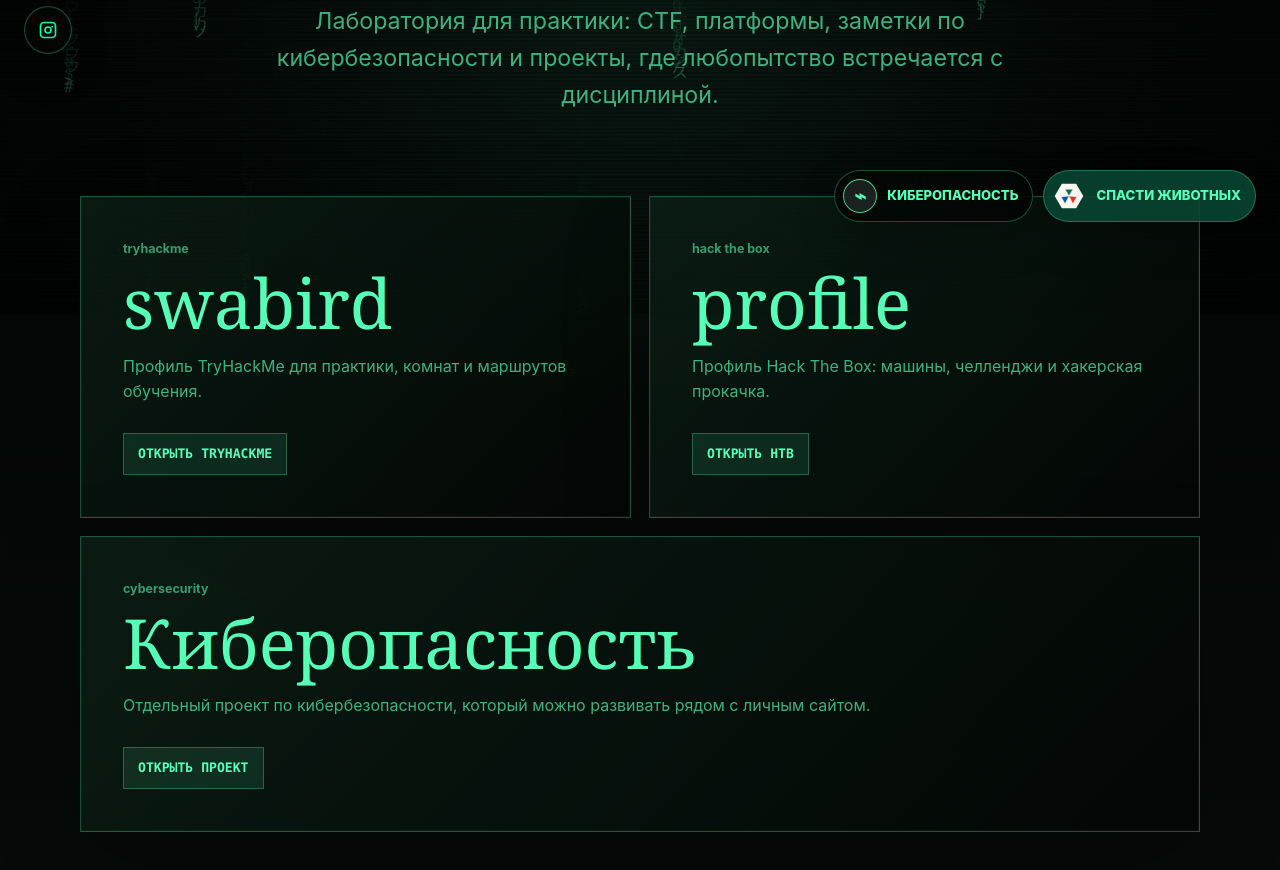
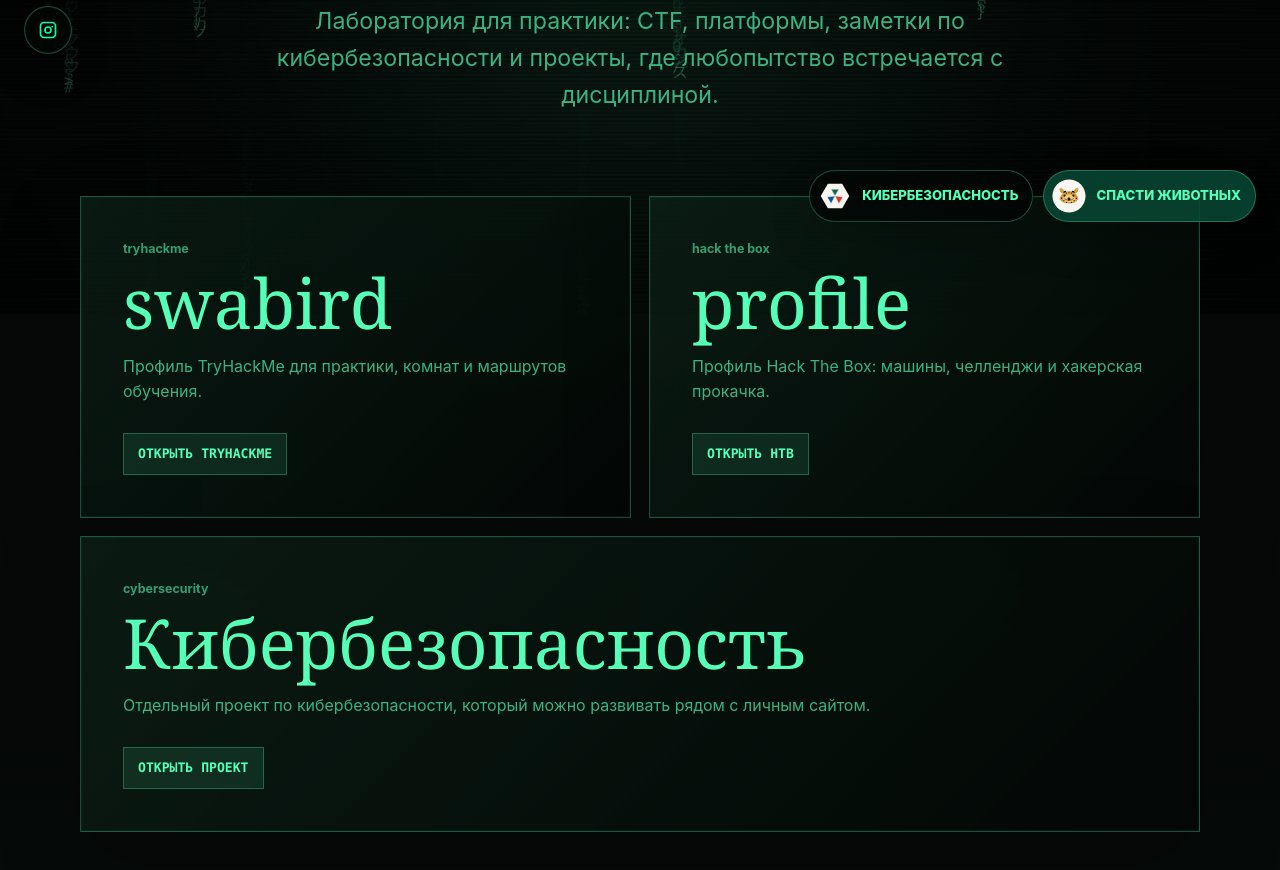
Before and after one commit to swabird/stihi-kartiny-pesni-rasskazy, a plain HTML site: page lab.html in a window 1280 px wide. Shown: the part 486-1356 px from the top of the page. Drawn offline with Linux system fonts and the light colour scheme.

Commit message:
Update corner links for cybersecurity and animals

```diff
--- a/lab.html
+++ b/lab.html
@@ -25,11 +25,11 @@
     </header>
     <div class="corner-links" aria-label="Быстрые ссылки">
       <a class="corner-link cyber-link" href="https://rai-next-nine.vercel.app/" target="_blank" rel="noopener">
-        <span class="corner-icon">⌁</span>
-        <span>Киберопасность</span>
+        <img src="assets/animal-rescue-logo.svg" alt="" />
+        <span>Кибербезопасность</span>
       </a>
-      <a class="corner-link donation-corner" href="https://pay.cloudtips.ru/p/5585456c" target="_blank" rel="noopener">
-        <img src="assets/animal-rescue-logo.svg" alt="" />
+      <a class="corner-link donation-corner" href="https://swabird.github.io/DISAPEARING/?lang=ru" target="_blank" rel="noopener">
+        <img src="assets/leopard-rescue-logo.svg" alt="" />
         <span>Спасти животных</span>
       </a>
     </div>
@@ -72,7 +72,7 @@
         </article>
         <article class="terminal-panel wide-panel">
           <p class="date">cybersecurity</p>
-          <h2>Киберопасность</h2>
+          <h2>Кибербезопасность</h2>
           <p>Отдельный проект по кибербезопасности, который можно развивать рядом с личным сайтом.</p>
           <a href="https://rai-next-nine.vercel.app/" target="_blank" rel="noopener">Открыть проект</a>
         </article>
```
Also changed, not shown: contact.html (+4 -4 lines), index.html (+5 -5 lines), proof.html (+4 -4 lines), signal.html (+4 -4 lines), volny-rasskaz.html (+5 -5 lines), assets/leopard-rescue-logo.svg (added).
